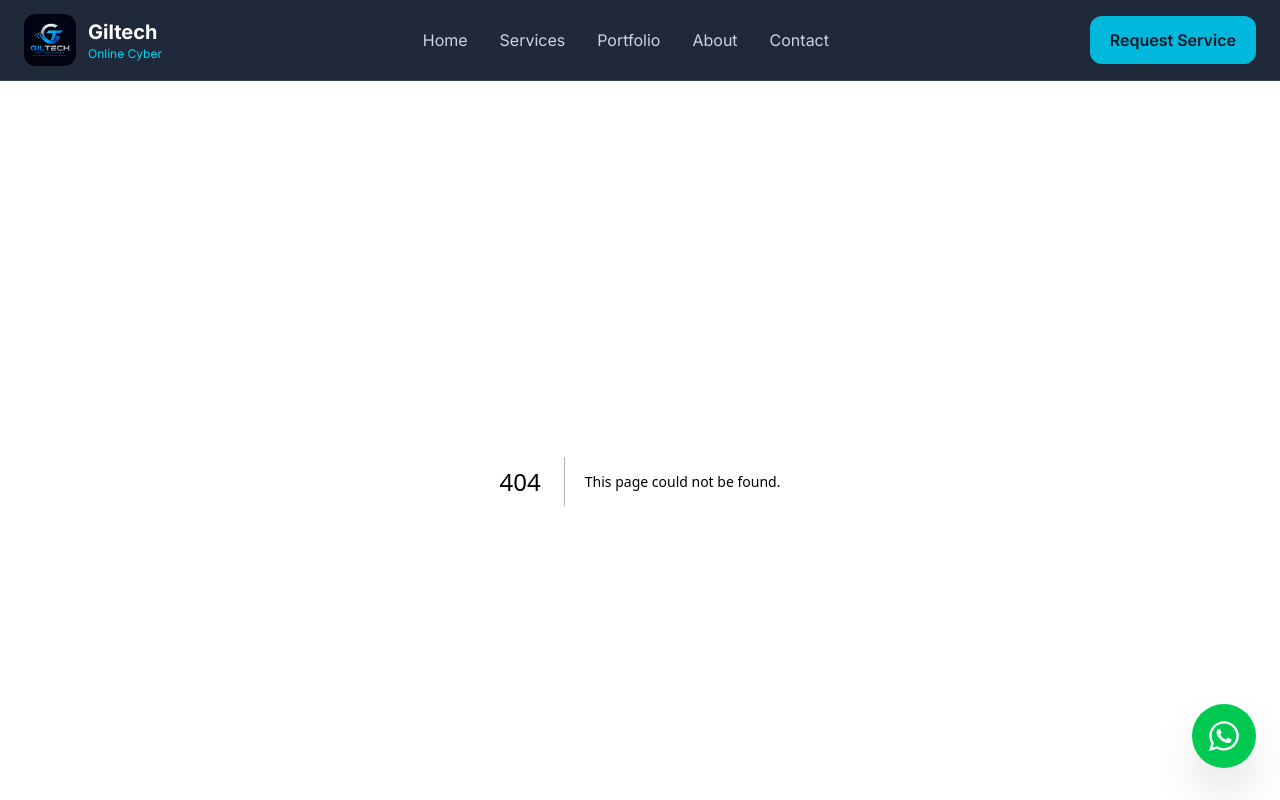
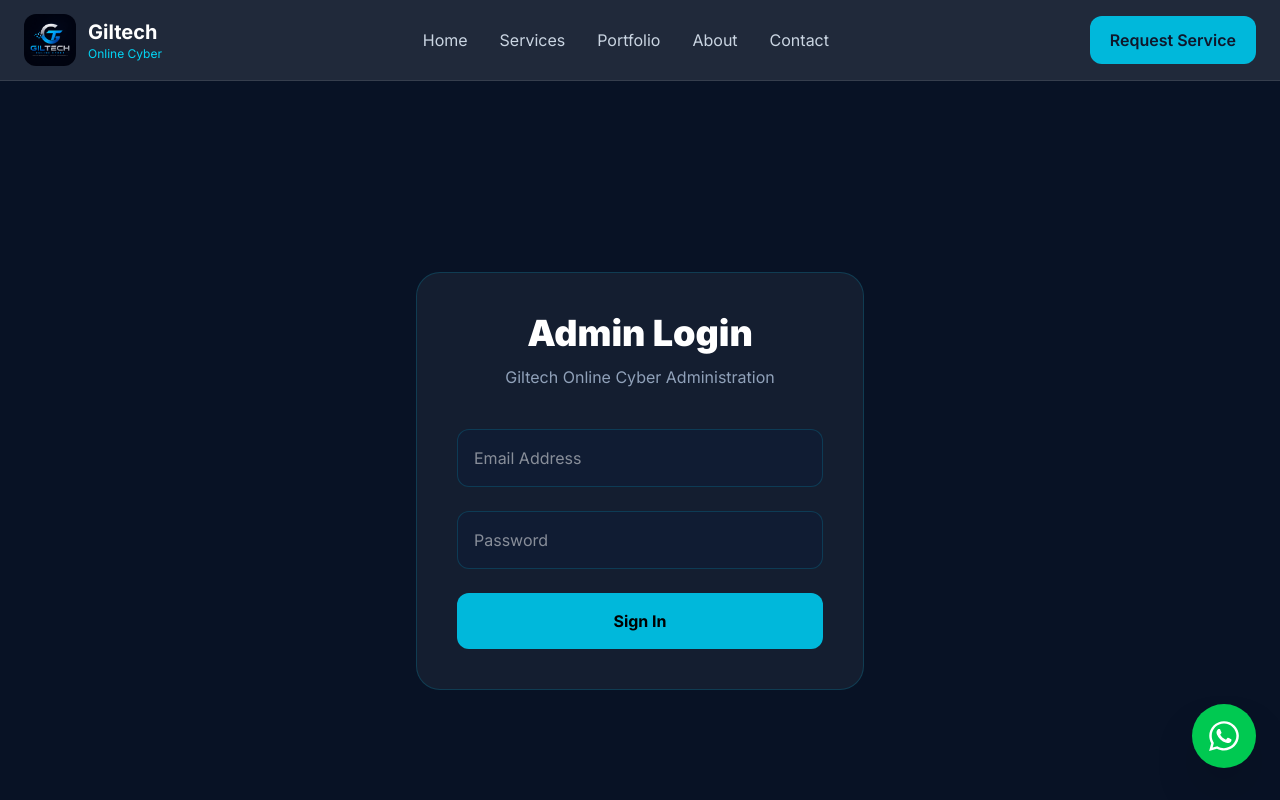
Before and after one commit to Gilisho123/giltech-online-cyber, a Next.js app in the folder frontend/: page /admin in a window 1280 px wide. Before the commit this address had no page. Shown: the top 800 px of the page. Built offline with nearby package versions, Linux system fonts and the light colour scheme.

Commit message:
newfile: COMMIT_EDITMSG

```diff
--- /dev/null
+++ b/frontend/app/admin/page.tsx
@@ -0,0 +1,74 @@
+"use client";
+
+import { useState } from "react";
+
+export default function AdminLoginPage() {
+    const [email, setEmail] = useState("");
+    const [password, setPassword] = useState("");
+    const [loading, setLoading] = useState(false);
+
+    async function handleSubmit(e: React.FormEvent) {
+        e.preventDefault();
+
+        setLoading(true);
+
+        // Backend login will be connected next
+        console.log({
+            email,
+            password,
+        });
+
+        setLoading(false);
+    }
+
+    return (
+        <main className="min-h-screen bg-[#081225] flex items-center justify-center px-6">
+
+            <div className="w-full max-w-md rounded-3xl border border-cyan-500/20 bg-white/5 p-10">
+
+                <h1 className="text-center text-4xl font-black text-white">
+                    Admin Login
+                </h1>
+
+                <p className="mt-3 text-center text-slate-400">
+                    Giltech Online Cyber Administration
+                </p>
+
+                <form
+                    onSubmit={handleSubmit}
+                    className="mt-10 space-y-6"
+                >
+
+                    <input
+                        type="email"
+                        placeholder="Email Address"
+                        value={email}
+                        onChange={(e) => setEmail(e.target.value)}
+                        required
+                        className="w-full rounded-xl border border-cyan-500/20 bg-[#101c33] p-4 text-white outline-none focus:border-cyan-500"
+                    />
+
+                    <input
+                        type="password"
+                        placeholder="Password"
+                        value={password}
+                        onChange={(e) => setPassword(e.target.value)}
+                        required
+                        className="w-full rounded-xl border border-cyan-500/20 bg-[#101c33] p-4 text-white outline-none focus:border-cyan-500"
+                    />
+
+                    <button
+                        type="submit"
+                        disabled={loading}
+                        className="w-full rounded-xl bg-cyan-500 py-4 font-bold text-black transition hover:bg-cyan-400 disabled:opacity-50"
+                    >
+                        {loading ? "Signing In..." : "Sign In"}
+                    </button>
+
+                </form>
+
+            </div>
+
+        </main>
+    );
+}
--- a/frontend/package.json
+++ b/frontend/package.json
@@ -25,6 +25,7 @@
   },
   "devDependencies": {
     "@tailwindcss/postcss": "^4",
+    "@types/jsonwebtoken": "^9.0.10",
     "@types/node": "^20",
     "@types/react": "^19",
     "@types/react-dom": "^19",
```
Also changed, not shown: 1 other file (tests, documents, lock files or other folders).
